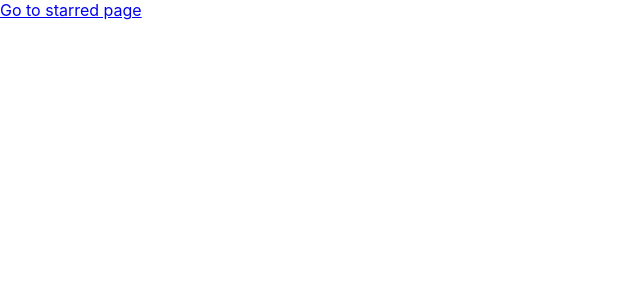
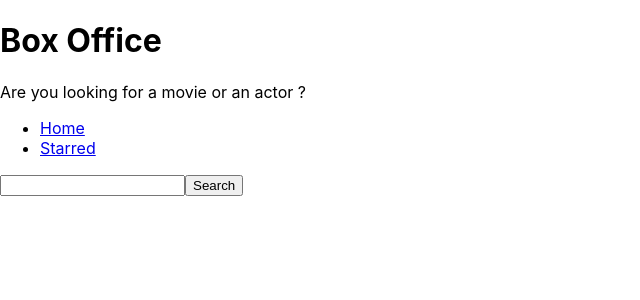
Before and after one commit to Adhith-CP/box-office-app, a React (Create React App) app: page / in a window 1280 px wide. Shown: the top 300 px of the page, without its empty margins (0-640 px from the left). Built offline with nearby package versions, Linux system fonts and the light colour scheme.

Commit message:
added text box for searching , search for shiws on buton click

```diff
--- a/src/App.js
+++ b/src/App.js
@@ -1,12 +1,15 @@
 import { BrowserRouter, Routes, Route } from "react-router-dom";
 import Home from "./pages/Home";
 import Starred from "./pages/Starred";
+import MainLayout from "./components/MainLayout";
 function App() {
   return (
     <BrowserRouter>
       <Routes>
-        <Route path="/" element={<Home />} />
-        <Route path="/starred" element={<Starred />} />
+        <Route element={<MainLayout />}>
+          <Route path="/" element={<Home />} />
+          <Route path="/starred" element={<Starred />} />
+        </Route>
         <Route path="*" element={<div>Not found</div>} />
         {/* <Route path="/" element={<App />}>
           <Route index element={<Home />} />
--- /dev/null
+++ b/src/components/AppTitle.jsx
@@ -0,0 +1,16 @@
+import React from "react";
+
+const AppTitle = (props) => {
+  const {
+    title = "Box Office",
+    subtitle = "Are you looking for a movie or an actor ?",
+  } = props;
+  return (
+    <div>
+      <h1>{title}</h1>
+      <p>{subtitle}</p>
+    </div>
+  );
+};
+
+export default AppTitle;
--- /dev/null
+++ b/src/components/MainLayout.jsx
@@ -0,0 +1,14 @@
+import { Outlet } from "react-router-dom";
+import Navs from "./Navs";
+import AppTitle from "./AppTitle";
+const MainLayout = () => {
+  return (
+    <div>
+      <AppTitle />
+      <Navs />
+      <Outlet />
+    </div>
+  );
+};
+
+export default MainLayout;
--- /dev/null
+++ b/src/components/Navs.jsx
@@ -0,0 +1,27 @@
+import { Link } from "react-router-dom";
+
+const LINKS = [
+  {
+    text: "Home",
+    to: "/",
+  },
+  {
+    text: "Starred",
+    to: "/starred",
+  },
+];
+const Navs = () => {
+  return (
+    <div>
+      <ul>
+        {LINKS.map((item) => (
+          <li key={item.to}>
+            <Link to={item.to}>{item.text}</Link>
+          </li>
+        ))}
+      </ul>
+    </div>
+  );
+};
+
+export default Navs;
--- a/src/pages/Home.jsx
+++ b/src/pages/Home.jsx
@@ -1,7 +1,30 @@
-import { Link } from "react-router-dom";
+import { useState } from "react";
 
 const Home = () => {
-  return <Link to="/starred">Go to starred page</Link>;
+  const [searchStr, setSearchStr] = useState("");
+  const onSearchInputChange = (e) => {
+    setSearchStr(e.target.value);
+  };
+
+  const onSearch = async (e) => {
+    e.preventDefault();
+
+    const response = await fetch(
+      `https://api.tvmaze.com/search/shows?q=${searchStr}`
+    );
+    const body = response.json;
+    console.log(body);
+
+    // https://api.tvmaze.com/search/shows?q=girls
+  };
+  return (
+    <div>
+      <form onSubmit={onSearch}>
+        <input type="text" value={searchStr} onChange={onSearchInputChange} />
+        <button type="submit">Search</button>
+      </form>
+    </div>
+  );
 };
 
 export default Home;
```
